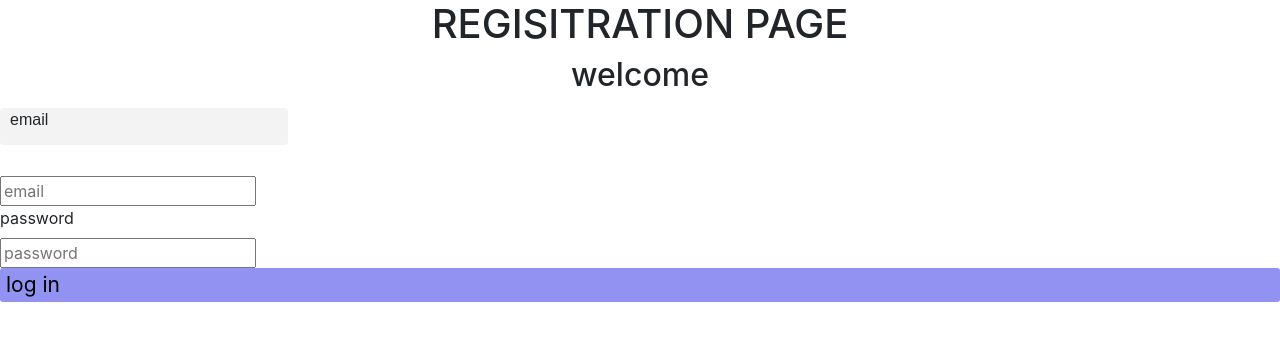
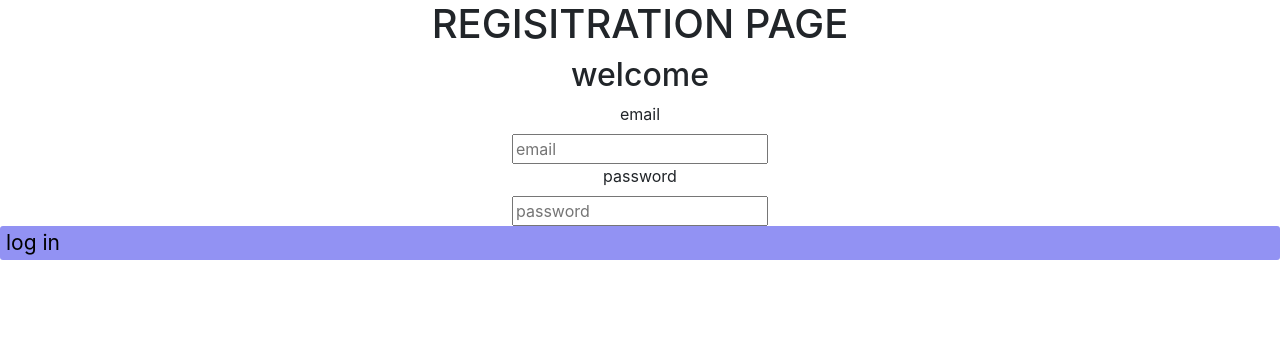
Before and after one commit to smithapatil12/applicationreg, a React (Create React App) app: page / in a window 1280 px wide. Shown: the top 340 px of the page. Built offline with nearby package versions, Linux system fonts and the light colour scheme.

Commit message:
Update App.js

```diff
--- a/src/App.js
+++ b/src/App.js
@@ -8,12 +8,12 @@ class App extends Component {
   render () {
 
     return (
-    <form className="base-contanier">
+    <form className="text-center">
      <h1 className="text-center">REGISITRATION PAGE</h1>
      <h2 className="text-center">welcome</h2>
      <formgroup>
       <div>
-       <label className="input">email</label>
+       <label className="text-centre">email</label>
       </div>
        <input type="email" placeholder="email"/>
      </formgroup>
```
